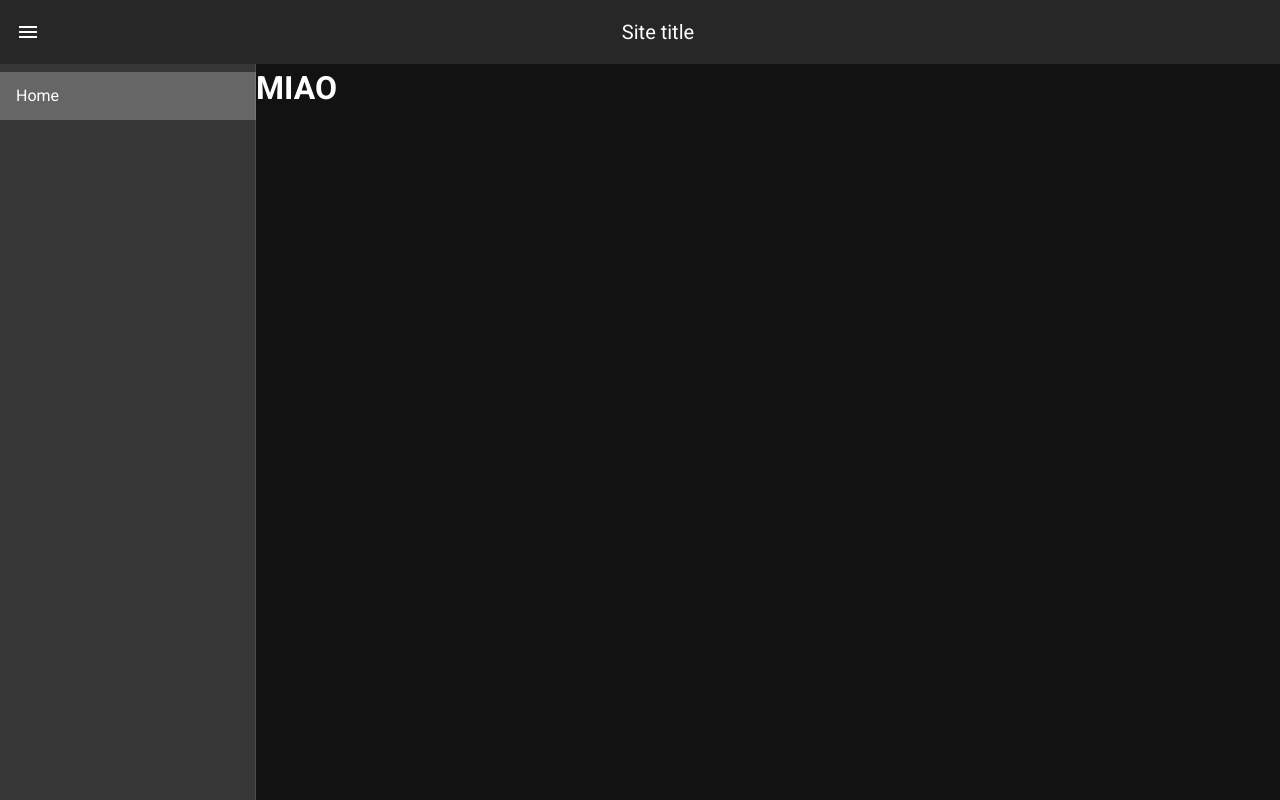
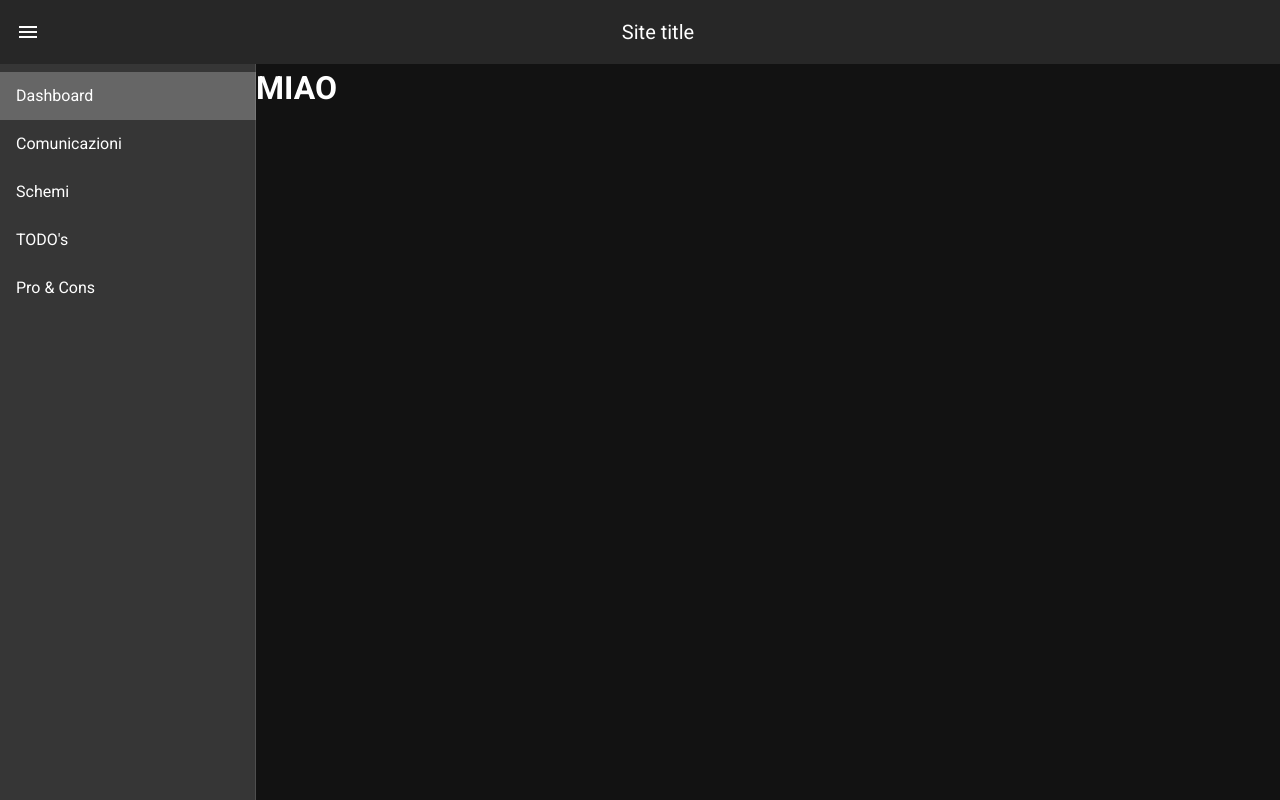
Before and after one commit to Freder211/NYB, a Nuxt app in the folder frontend/: page / in a window 1280 px wide. Built offline with nearby package versions, Linux system fonts and the light colour scheme.

Commit message:
init menu

```diff
--- a/frontend/layouts/default.vue
+++ b/frontend/layouts/default.vue
@@ -7,7 +7,9 @@
 			v-model="drawerOpened"
 		>
 			<v-list>
-        <v-list-item v-for="section in sections" :key="section.name"
+				<v-list-item
+					v-for="section in sections"
+					:key="section.name"
 					router
 					:to="section.path"
 				>
@@ -23,13 +25,10 @@
 			fixed
 			app
 		>
-      <v-app-bar-nav-icon
-        @click="toggleDrawer"
-      />
+			<v-app-bar-nav-icon @click="toggleDrawer" />
 			<v-row class="d-flex justify-center ">
 				<v-toolbar-title>Site title</v-toolbar-title>
 			</v-row>
-
 
 		</v-app-bar>
 
@@ -48,7 +47,23 @@
 			sections: [
 				{
 					path: "/",
-           name: "Home"
+					name: "Dashboard"
+				},
+				{
+					path: "/comunications",
+					name: "Comunicazioni"
+				},
+				{
+					path: "/schemes",
+					name: "Schemi"
+				},
+				{
+					path: "/todos",
+					name: "TODO's"
+				},
+				{
+					path: "/pro-cons",
+					name: "Pro & Cons"
 				},
 			],
 			drawerOpened: true,
```
Lines whose indentation alone changed are shown as unchanged.
